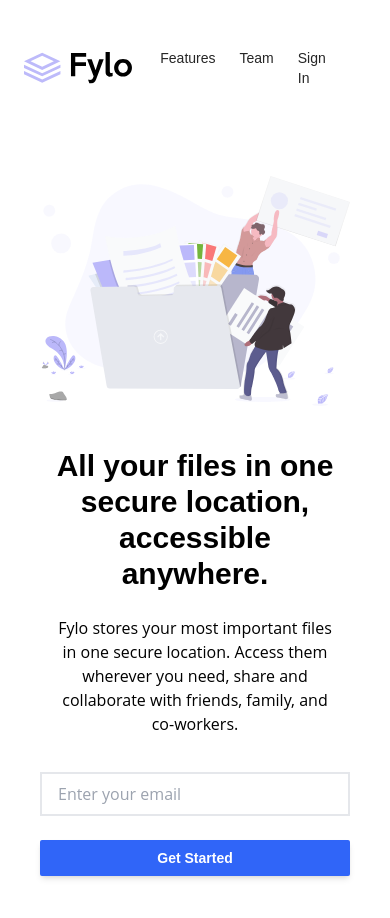
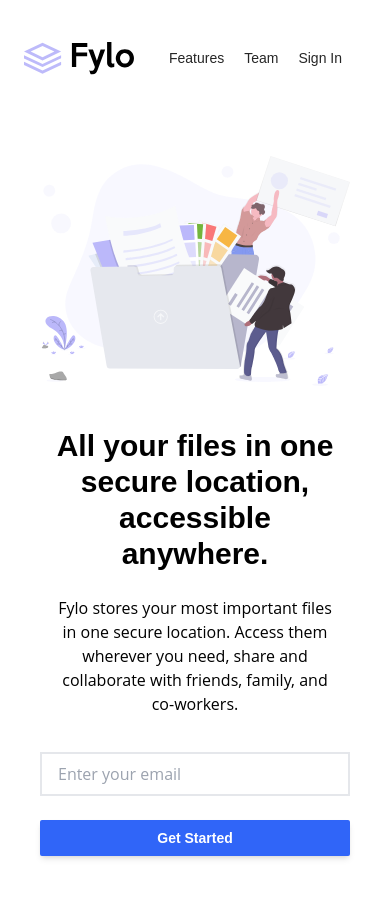
Before and after one commit to ericnbello/fylo-landing-page, a Next.js app: page / in a window 390 px wide. Shown: the top 918 px of the page. Built offline with nearby package versions, Linux system fonts and the light colour scheme.

Commit message:
updated styling

```diff
--- a/components/common/nav.js
+++ b/components/common/nav.js
@@ -3,18 +3,18 @@ import Logo from "../images/Logo";
 export default function Nav () {
     return (
         <nav className="flex justify-between p-6 bg-transparent">
-            <div className="flex items-center text-black mr-6 md:pl-20">
+            <div className="flex items-center text-black mr-5 md:pl-20">
                 <Logo />
             </div>
             <div>
                 <ul className="flex px-1 text-sm md:text-lg">
-                    <li className="mr-6 py-6">
+                    <li className="mr-5 py-6">
                         <a className="text-neutral-800 hover:text-[#585989]" href="#!">Features</a>
                     </li>
-                    <li className="mr-6 py-6">
+                    <li className="mr-5 py-6">
                         <a className="text-neutral-800 hover:text-[#585989]" href="#!">Team</a>
                     </li>
-                    <li className="mr-6 py-6">
+                    <li className="mr-5 py-6">
                         <a className="text-neutral-800 hover:text-[#585989]" href="#!">Sign In</a>
                     </li>
                 </ul>
```
